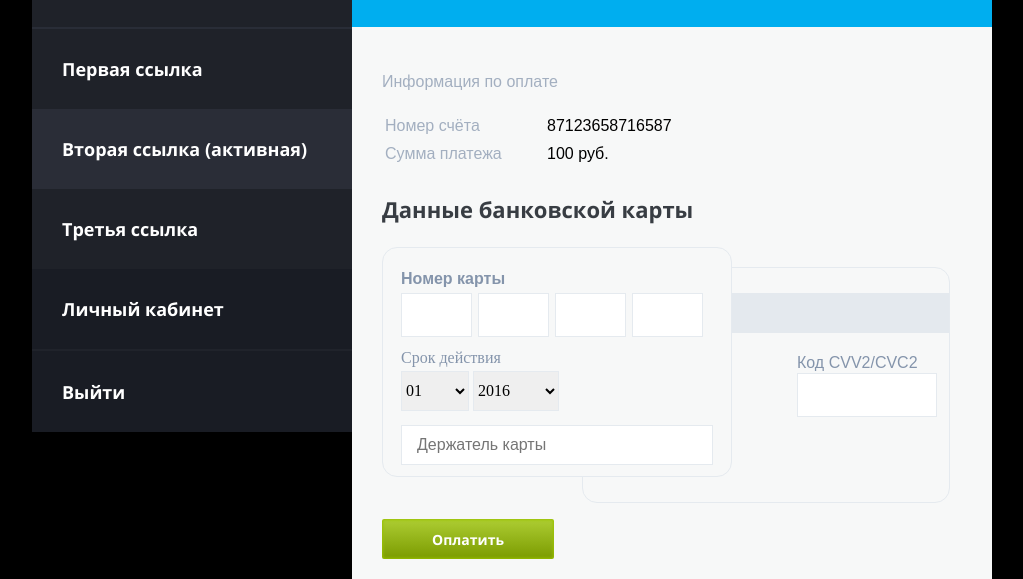
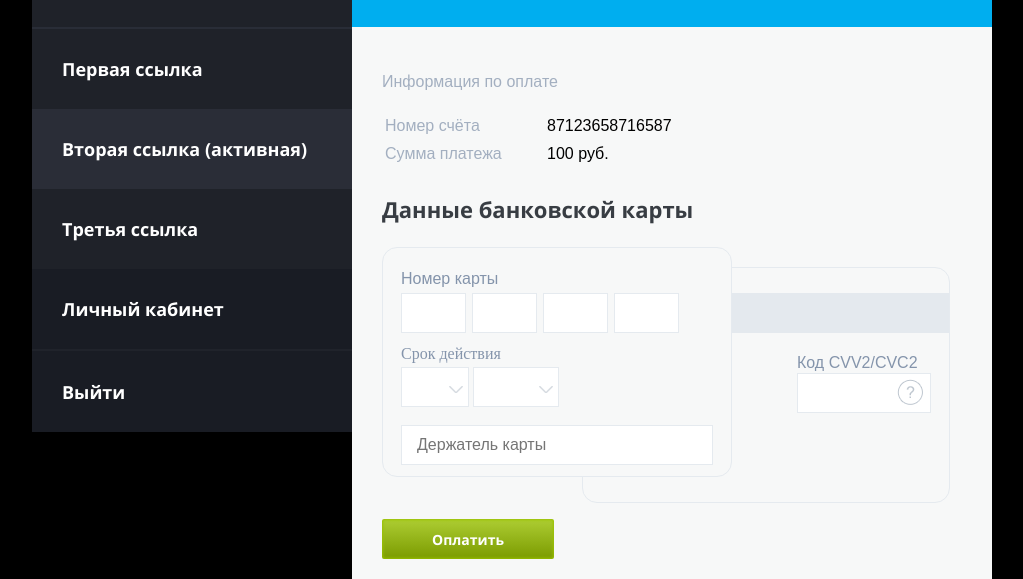
Before and after one commit to laplandin/test-project, a website: page index.html in a window 1280 px wide. Shown: the part 221-800 px from the top of the page, without its empty margins (128-1151 px from the left). Drawn offline with nearby package versions, Linux system fonts and the light colour scheme; files that its build step writes are made by us from their sources; files whose address does not match are found by name.

Commit message:
scripts and markup for select

```diff
--- a/index.html
+++ b/index.html
@@ -12,23 +12,23 @@
         <ul class="page-header__navigation">
           <li class="page-header__logo">
             <a class="page-header__index-link" href="#">
-              <img src="../img/logo.png" alt="CHULAKOV.RU" width="176px" height="36px">
+              <img src="img/logo.png" alt="CHULAKOV.RU" width="176px" height="36px">
             </a>
           </li>
           <li class="page-header__item">
-            <a class="page-header__link" href="">Первая ссылка</a>
+            <a class="page-header__link" href="#">Первая ссылка</a>
           </li>
           <li class="page-header__item page-header__item--active">
-            <a class="page-header__link " href="">Вторая ссылка (активная)</a>
+            <a class="page-header__link " href="#">Вторая ссылка (активная)</a>
           </li>
           <li class="page-header__item">
-            <a class="page-header__link" href="">Третья ссылка</a>
+            <a class="page-header__link" href="#">Третья ссылка</a>
           </li>
           <li class="page-header__item page-header__item--personal">
-            <a class="page-header__link" href="">Личный кабинет</a>
+            <a class="page-header__link" href="#">Личный кабинет</a>
           </li>
           <li class="page-header__item page-header__item--exit">
-            <a class="page-header__link page-header__link--exit" href="">Выйти</a>
+            <a class="page-header__link page-header__link--exit" href="#">Выйти</a>
           </li>
         </ul>
       </header>
@@ -64,34 +64,41 @@
               <input id="quaterGroup3" type="text" class="payment__card-number-quarter-group" pattern="[0-9]{4}" required>
               <input id="quaterGroup4" type="text" class="payment__card-number-quarter-group" pattern="[0-9]{4}" required>
               <span class="payment__card-expiry-date">Срок действия</span>
-              <select class="payment__select-month" name="payment__month">
-                <option value="01">01</option>
-                <option value="02">02</option>
-                <option value="03">03</option>
-                <option value="04">04</option>
-                <option value="05">05</option>
-                <option value="06">06</option>
-                <option value="07">07</option>
-                <option value="08">08</option>
-                <option value="09">09</option>
-                <option value="10">10</option>
-                <option value="10">11</option>
-                <option value="12">12</option>
-              </select>
-              <select class="payment__select-year" name="payment__year">
-                <option value="">2016</option>
-                <option value="">2017</option>
-                <option value="">2018</option>
-                <option value="">2019</option>
-                <option value="">2020</option>
-                <option value="">2021</option>
-              </select>
+              <div class="payment__select-month-wrapper">
+                <span id="payment__select-month-text" class="payment__select-month-default"></span>
+                <select onChange="selectMonth()" id="payment__select-month" class="payment__select-month" name="payment__month">
+                  <option selected class="payment__select-month-default-text" value="1">01</option>
+                  <option value="2">02</option>
+                  <option value="3">03</option>
+                  <option value="4">04</option>
+                  <option value="5">05</option>
+                  <option value="6">06</option>
+                  <option value="7">07</option>
+                  <option value="8">08</option>
+                  <option value="9">09</option>
+                  <option value="10">10</option>
+                  <option value="10">11</option>
+                  <option value="12">12</option>
+                </select>
+              </div>
+              <div class="payment__select-year-wrapper">
+                <span id="payment__select-year-text" class="payment__select-year-default"></span>
+                <select onChange="selectYear()" id="payment__select-year" class="payment__select-year" name="payment__year">
+                  <option selected value="2016">2016</option>
+                  <option value="2017">2017</option>
+                  <option value="2018">2018</option>
+                  <option value="2019">2019</option>
+                  <option value="2020">2020</option>
+                  <option value="2021">2021</option>
+                </select>
+              </div>
               <input id="cardHolder" class="payment__card-holder" type="text" name="card-holder" value="" placeholder="Держатель карты" required>
             </div>
             <div class="payment__card-back">
               <div class="payment__cvv-wrapper">
                 <span class="payment__cvv">Код CVV2/CVC2</span>
               <input id="cvv" class="payment__cvv-input" type="text" name="name" value="" pattern="[0-9]{3}" required>
+              <a href="#" class="payment__cvv-input-tip"></a>
               </div>
             </div>
           </div>
--- a/js/script.js
+++ b/js/script.js
@@ -46,3 +46,23 @@ function validate() {
 function isTrue(boolean) {
   return boolean == true;
 }
+
+// Функция трансляции выбранного option выбора месяца в стилизованный span
+function selectMonth() {
+  var selectMonth = document.getElementById('payment__select-month');
+  var selectMonthIndex = selectMonth.options.selectedIndex;
+  var selectMonthText = selectMonth.options[selectMonthIndex].text;
+  var currentSelectText = document.getElementById('payment__select-month-text');
+
+  currentSelectText.innerHTML = selectMonthText;
+}
+
+// Функция трансляции выбранного option выбора года в стилизованный span
+function selectYear() {
+  var selectYear = document.getElementById('payment__select-year');
+  var selectYearIndex = selectYear.options.selectedIndex;
+  var selectYearText = selectYear.options[selectYearIndex].text;
+  var currentSelectText = document.getElementById('payment__select-year-text');
+
+  currentSelectText.innerHTML = selectYearText;
+}
--- a/less/blocks/payment.less
+++ b/less/blocks/payment.less
@@ -75,7 +75,6 @@
 
   color: #8494ab;
   .font(@arial, 16px, 21px);
-  font-weight: 700;
 }
 
 .payment__card-number-quarter-group {
@@ -83,8 +82,14 @@
   width: 65px;
   height: 40px;
   margin-right: 2px;
+  padding-left: 4%;
 
   border: 1px solid #e5eaef;
+  box-sizing: border-box;
+
+  &:hover {
+    border: 1px solid darken(#e5eaef, 10%);
+  }
 }
 
 .payment__card-expiry-date {
@@ -94,18 +99,97 @@
   color: #8494ab;
 }
 
-.payment__select-month {
+.payment__select-month-wrapper {
+  display: inline-block;
+  position: relative;
   width: 68px;
   height: 40px;
   border: 1px solid #e5eaef;
+  z-index: 100;
+  overflow: hidden;
+  background-color: #ffffff;
+
+  box-sizing: border-box;
+
+  &::after {
+    content: "";
+    width: 16px;
+    height: 7px;
+    position: absolute;
+    right: 4px;
+    top: 18px;
+    background: url("../img/dropdown.png") no-repeat right #ffffff;
+  }
+
+  &:hover {
+    border: 1px solid darken(#e5eaef, 10%);
+  }
+}
+
+.payment__select-month-default,
+.payment__select-year-default {
+  padding-left: 14px;
+  box-sizing: border-box;
+  line-height: 40px;
+}
+
+.payment__select-month {
+  position: absolute;
+  top: 0;
+  left: 0;
+  height: 100%;
+  width: 100%;
+
+  outline: none;
+  border: none;
+  opacity: 0;
+  z-index: 101;
+
+  cursor: pointer;
 
   box-sizing: border-box;
 }
 
-.payment__select-year {
+.payment__select-year-wrapper {
+  display: inline-block;
+  position: relative;
   width: 86px;
   height: 40px;
   border: 1px solid #e5eaef;
+
+  overflow: hidden;
+  background-color: #ffffff;
+
+  box-sizing: border-box;
+
+  &::after {
+    content: "";
+    width: 16px;
+    height: 7px;
+    position: absolute;
+    right: 4px;
+    top: 18px;
+    background: url("../img/dropdown.png") no-repeat right #ffffff;
+  }
+
+  &:hover {
+    border: 1px solid darken(#e5eaef, 10%);
+  }
+}
+
+.payment__select-year {
+  position: absolute;
+  top: 0;
+  left: 0;
+  width: 100%;
+  height: 100%;
+
+  outline: none;
+  border: none;
+  opacity: 0;
+  z-index: 101;
+
+  cursor: pointer;
 
   box-sizing: border-box;
 }
@@ -123,6 +207,10 @@
   border: 1px solid #e5eaef;
 
   box-sizing: border-box;
+
+  &:hover {
+    border: 1px solid darken(#e5eaef, 10%);
+  }
 }
 
 .payment__card-back {
@@ -159,6 +247,7 @@
 }
 
 .payment__cvv-wrapper {
+  position: relative;
   display: inline-block;
   margin-top: 84px;
   width: 134px;
@@ -177,9 +266,32 @@
   display: block;
   width: 100%;
   height: 40px;
-  font-weight: 400;
+  padding-left: 20px;
 
   border: 1px solid #e5eaef;
+  box-sizing: border-box;
+
+  &:hover {
+    border: 1px solid darken(#e5eaef, 10%);
+  }
+}
+
+.payment__cvv-input-tip {
+  display: block;
+  width: 26px;
+  height: 26px;
+
+  position: absolute;
+  bottom: 8px;
+  right: 8px;
+
+  background: url("../img/tip.png") center no-repeat;
+
+  &:hover {
+    border: 2px solid darken(#e5eaef, 10%);
+    border-radius: 50%;
+    box-sizing: border-box;
+  }
 }
 
 .payment__submit {
@@ -197,8 +309,31 @@
   outline: none;
   border: none;
 
+  &:hover {
+    background-color: lighten(#99c100, 5%);
+  }
+
   &:active {
     background-image: linear-gradient(to bottom, rgba(0, 0, 0, 0.2) 0% , rgba(255, 255, 255, 0.2) 100% );
+  }
+}
+
+@media @tablet-landscape-widths {
+  .payment__card-front {
+    width: 320px;
+  }
+
+  .payment__card-back {
+    width: 320px;
+    right: 0;
+  }
+
+  .payment__cvv-wrapper {
+    width: 110px;
+  }
+
+  .payment__cvv {
+    font-size: 14px;
   }
 }
 
```
Also changed, not shown: img/dropdown.png (added), img/tip.png (added).
